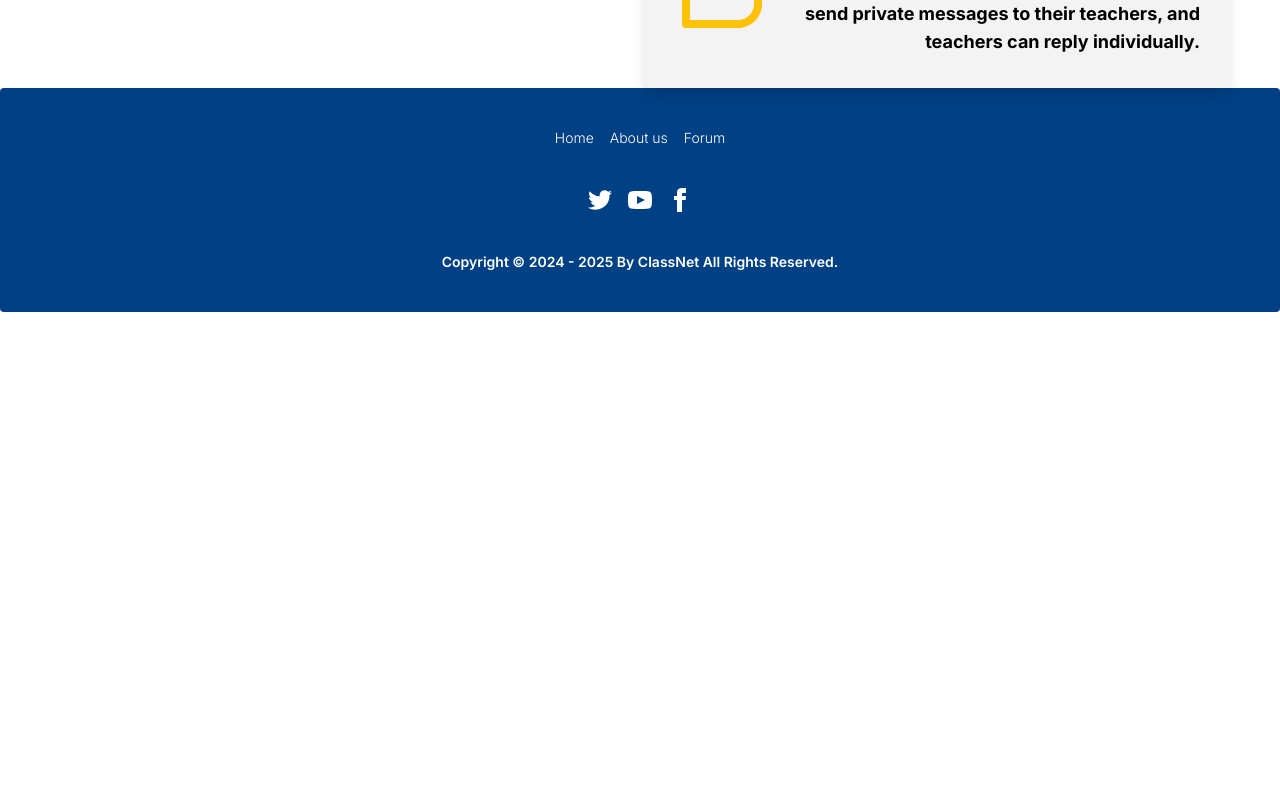
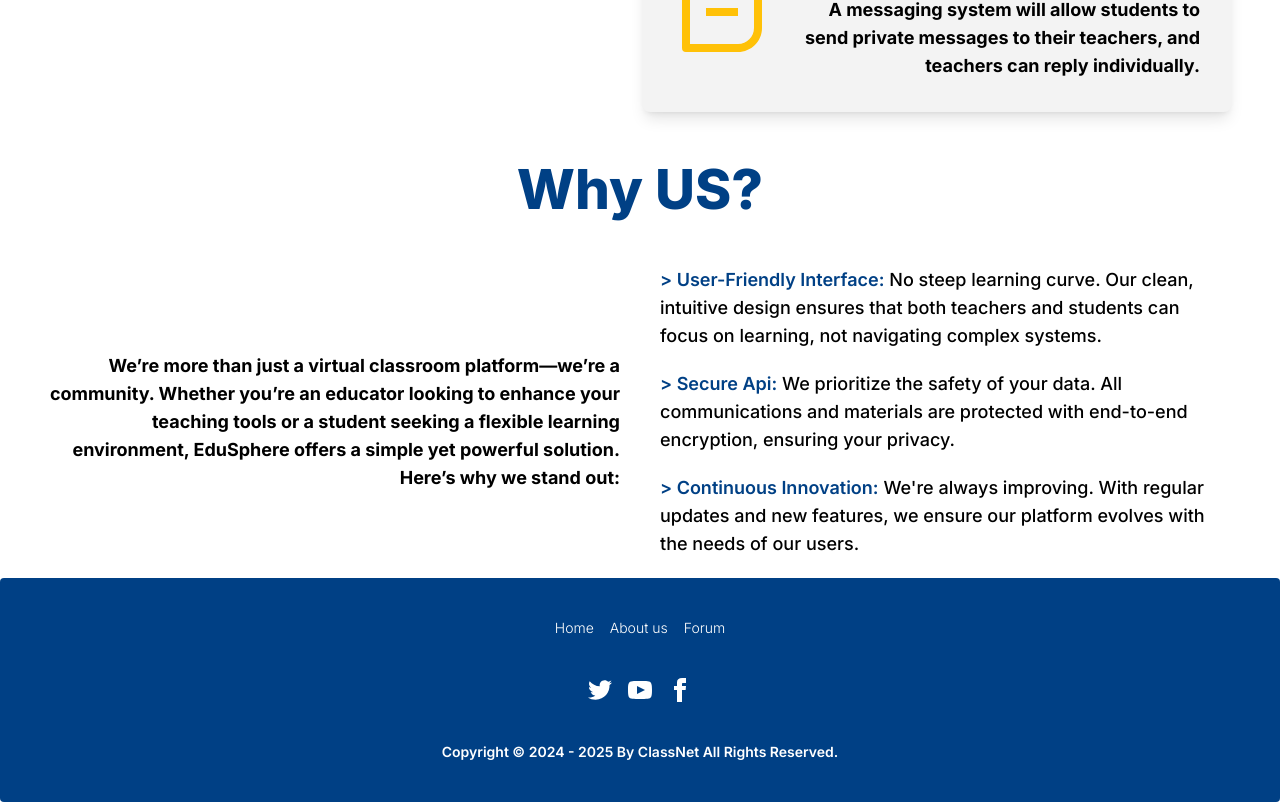
Before and after one commit to Sajid941/Virtual-Classroom-Client, a React (Vite) app: page /about in a window 1280 px wide. Shown: the part 897-1699 px from the top of the page. Before the commit the page ends 1209 px from the top, so only its background shows below. Built offline with nearby package versions, Linux system fonts and the light colour scheme.

Commit message:
added why Us section

```diff
--- a/src/Components/AboutPageComponents/OfferSection.jsx
+++ b/src/Components/AboutPageComponents/OfferSection.jsx
@@ -9,7 +9,7 @@ const OfferSection = () => {
     <div className="container mx-auto px-3 lg:px-12">
       <SectionHeading heading={"What We Offer"}></SectionHeading>
 
-      <div className="grid grid-cols-1 md:grid-cols-2 gap-1">
+      <div className="grid grid-cols-1 md:grid-cols-2 gap-1 my-9">
         <div className="bg-[#F3F3F3] rounded-lg flex md:p-8 p-2 gap-2 md:gap-6 shadow-lg">
           <div>
             <h1 className="font-bold text-2xl md:text-3xl mb-2 text-[#004085] text-right">
--- /dev/null
+++ b/src/Components/AboutPageComponents/WhyUsSection.jsx
@@ -0,0 +1,49 @@
+import SectionHeading from "../Shared/SectionHeading";
+
+const WhyUsSection = () => {
+  return (
+    <div className="container mx-auto px-2 lg:px-12">
+      <SectionHeading heading={"Why US?"}></SectionHeading>
+
+      <div className="flex flex-col lg:flex-row items-center gap-10 mt-9">
+        <div className="flex-1">
+          <h3 className="font-bold md:text-lg text-right">
+            We’re more than just a virtual classroom platform—we’re a community.
+            Whether you’re an educator looking to enhance your teaching tools or
+            a student seeking a flexible learning environment, EduSphere offers
+            a simple yet powerful solution. Here’s why we stand out:
+          </h3>
+        </div>
+
+        <div className="flex-1">
+          <h3 className="font-medium md:text-lg mb-5">
+            <span className="text-[#004085] font-semibold">
+              > User-Friendly Interface:
+            </span>{" "}
+            No steep learning curve. Our clean, intuitive design ensures that
+            both teachers and students can focus on learning, not navigating
+            complex systems.
+          </h3>
+
+          <h3 className="font-medium md:text-lg mb-5">
+            <span className="text-[#004085] font-semibold"> > Secure Api:</span>{" "}
+            We prioritize the safety of your data. All communications and
+            materials are protected with end-to-end encryption, ensuring your
+            privacy.
+          </h3>
+
+          <h3 className="font-medium md:text-lg mb-5">
+            <span className="text-[#004085] font-semibold">
+              {" "}
+              > Continuous Innovation:
+            </span>{" "}
+            We're always improving. With regular updates and new features, we
+            ensure our platform evolves with the needs of our users.
+          </h3>
+        </div>
+      </div>
+    </div>
+  );
+};
+
+export default WhyUsSection;
--- a/src/pages/AboutPage/About.jsx
+++ b/src/pages/AboutPage/About.jsx
@@ -1,4 +1,5 @@
 import OfferSection from "../../Components/AboutPageComponents/OfferSection";
+import WhyUsSection from "../../Components/AboutPageComponents/WhyUsSection";
 
 const About = () => {
     return (
@@ -6,6 +7,7 @@ const About = () => {
             about page
             <p>This is the about page.</p>
             <OfferSection></OfferSection>
+            <WhyUsSection></WhyUsSection>
         </div>
     );
 };
```
